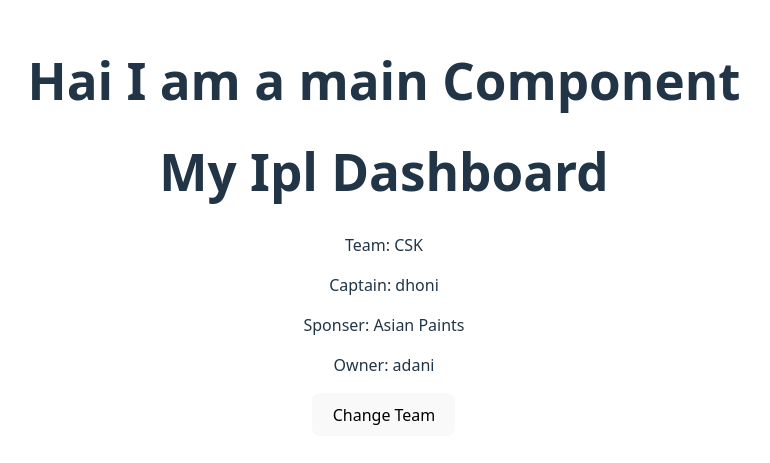
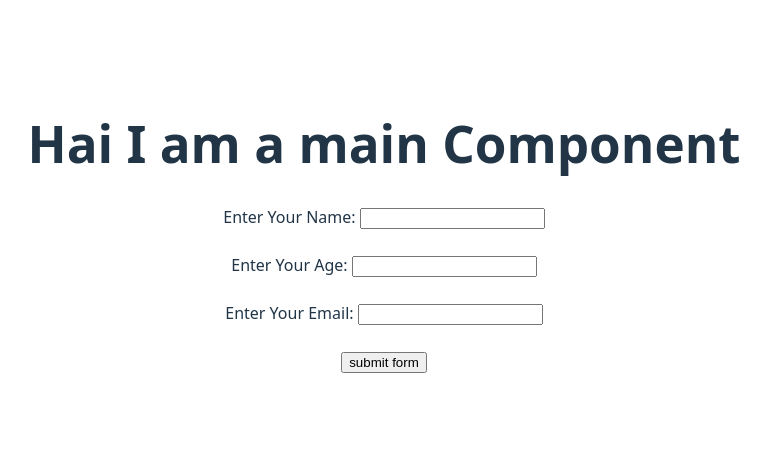
Before and after one commit to haamid122/React_Besant_6Pm, a React (Vite) app in the folder my-app/: page / in a window 1280 px wide. Shown: the part 173-636 px from the top of the page, without its empty margins (256-1026 px from the left). Built offline with nearby package versions, Linux system fonts and the light colour scheme.

Commit message:
06-02-2026 6pm commit

```diff
--- a/my-app/src/App.jsx
+++ b/my-app/src/App.jsx
@@ -5,6 +5,9 @@ import './App.css'
 import Office from "./components/Office.jsx"
 import FavoriteFood from './components/FavoriteFood.jsx'
 import IplDashboard from './components/IplDashboard.jsx'
+import List from './components/List.jsx'
+import Timer from './components/Timer.jsx'
+import MyForm from './components/MyForm.jsx'
 
 function App() {
 
@@ -13,7 +16,10 @@ function App() {
          <h1>Hai I am a main Component</h1>
          {/* <Office/>     */}
          {/* <FavoriteFood/> */}
-         <IplDashboard/>
+         {/* <IplDashboard/> */}
+         {/* <List/> */}
+         {/* <Timer/> */}
+         <MyForm/>
     </>
   )
 }
--- /dev/null
+++ b/my-app/src/components/List.jsx
@@ -0,0 +1,31 @@
+import React, { useState } from "react";
+
+function List() {
+
+      const [list, setList] = useState([]);
+
+      const [count, setCount] = useState(1)
+
+function addProduct() {
+    const productName = "product " + count;
+    setList((previousState)=> {return [...previousState, productName]})
+    setCount((previousState)=>{return previousState + 1})
+}
+
+console.log("current state", list);
+console.log("current state", count);
+
+  return (
+    <>
+      <h1>List</h1>
+      <button onClick={addProduct} >add product</button>
+      <ul> {
+            list.map((el,index) => <li key={index}>{el}</li>)
+        }
+
+      </ul>
+    </>
+  );
+}
+
+export default List;
--- /dev/null
+++ b/my-app/src/components/MyForm.jsx
@@ -0,0 +1,37 @@
+import React, { useState } from 'react'
+
+function MyForm() {
+
+//   const [name, setName] = useState("");
+//   const [age, setAge] = useState("");
+//   const [email, setEmail] = useState("");
+
+const [inputs, setInputs] = useState({});
+
+//   console.log("current state: ", name);
+
+  function handleSubmit(e) {
+    e.preventDefault();
+    console.log('Form submitted');
+     console.log("current state: ", inputs);
+  }
+
+  return (
+    <>
+      {/* <form action=""  onSubmit={handleSubmit}>
+        <label htmlFor="">Enter Your Name: <input type="text" onChange={(e)=>{setName(e.target.value)}}  /></label>
+           <input type="submit" value="submit form"/>
+      </form> */}
+        <form action=""  onSubmit={handleSubmit}>
+        <label htmlFor="">Enter Your Name: <input type="text" onChange={(e)=>{setInputs((pre)=> {return {...pre, name: e.target.value}})}}  /></label> <br /><br />
+        <label htmlFor="">Enter Your Age: <input type="text" onChange={(e)=>{setInputs((pre)=> {return {...pre, age: e.target.value}})}}  /></label> <br /><br />
+        <label htmlFor="">Enter Your Email: <input type="text" onChange={(e)=>{setInputs((pre) => {return {...pre, email: e.target.value}})}}  /></label> <br /><br />
+           <input type="submit" value="submit form"/>
+      </form>
+    </>
+  )
+}
+
+
+
+export default MyForm
--- /dev/null
+++ b/my-app/src/components/Timer.jsx
@@ -0,0 +1,35 @@
+import React, { useEffect, useState } from 'react'
+
+function Timer() {
+
+       const [count, setCount] = useState(0);
+    useEffect(()=> {
+        console.log("screen rendered or refresed");
+        // checkCount();
+        //setCount(1);
+        setTimeout(()=> {
+          setCount((pre) => {return pre + 1})
+        }, 2000)
+    }, [])
+
+    function checkCount() {
+        if(count > 10) {
+            setCount(1);
+        }
+    }
+
+
+     function updateCount() {
+        setCount((pre) => {return pre + 1})
+     }
+
+  return (
+    <>
+       <h1>Timer to understand useEffect</h1>
+       <h1>i have render {count} times</h1>
+       <button onClick={updateCount} >Increase Count</button>
+    </>
+  )
+}
+
+export default Timer
```
Also changed, not shown: 1 other file (tests, documents, lock files or other folders).
